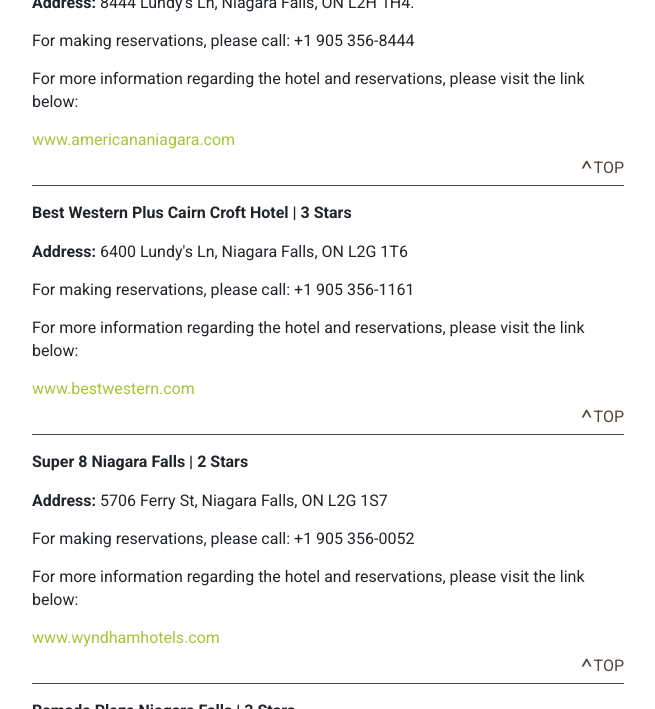
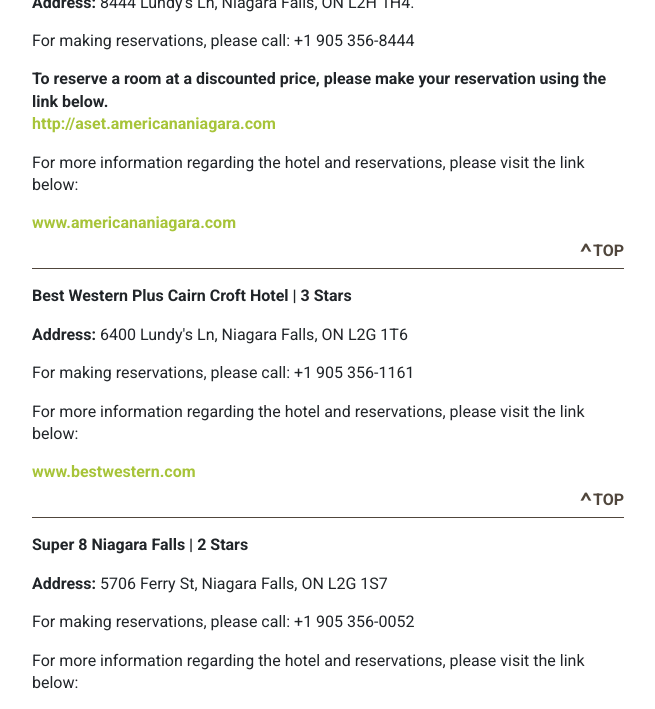
Before and after one commit to intaset/RTESE, a Jekyll site: the page built from accommodation.html, in a window 1280 px wide and 900 px high, scrolled down 1256 px, cut to the strip 191-900 px from the top of the window. Shown: the whole strip, without its empty margins (312-967 px from the left). Built offline with Jekyll 4.4.1, drawn with Linux system fonts in a browser that asks for light colours; nearby versions of some CDN libraries; Markdown is read by kramdown in place of the engine named in the settings; comment, search, counter and statistics services are not loaded.

Commit message:
Added discounted price link

```diff
--- a/accommodation.html
+++ b/accommodation.html
@@ -108,6 +108,9 @@ keyword: environment conference, biofuels conference, desalination conference, w
 <p class="body"><b>Address:</b> 8444 Lundy's Ln, Niagara Falls, ON L2H 1H4.</p>
 
 <p class="body">For making reservations, please call: +1 905 356-8444</p>
+
+<p class="body"><b>To reserve a room at a discounted price,  please make your reservation using the link below. <br>
+<a href="http://aset.americananiagara.com/" target="_blank" class="body-link">http://aset.americananiagara.com</a></p>
 
 <p class="body">For more information regarding the hotel and reservations, please visit the link below:</p>
 
--- a/registration.html
+++ b/registration.html
@@ -111,7 +111,7 @@ keyword: environment conference, biofuels conference, desalination conference, w
     </tr>
     <tr>
     <th class="date-title" rowspan="1">Accompanying person(s)***</th>
-    <td class="imp-date">€150 (<b>ONLY</b> includes lunches and coffee breaks)<br>
+    <td class="imp-date">$150 (<b>ONLY</b> includes lunches and coffee breaks)<br>
         $ 70 CAD (<b>ONLY</b> includes closing ceremony)</td>
 </tr>
 
```
Also changed, not shown: venue.html (+6 -2 lines), 3 other files.
